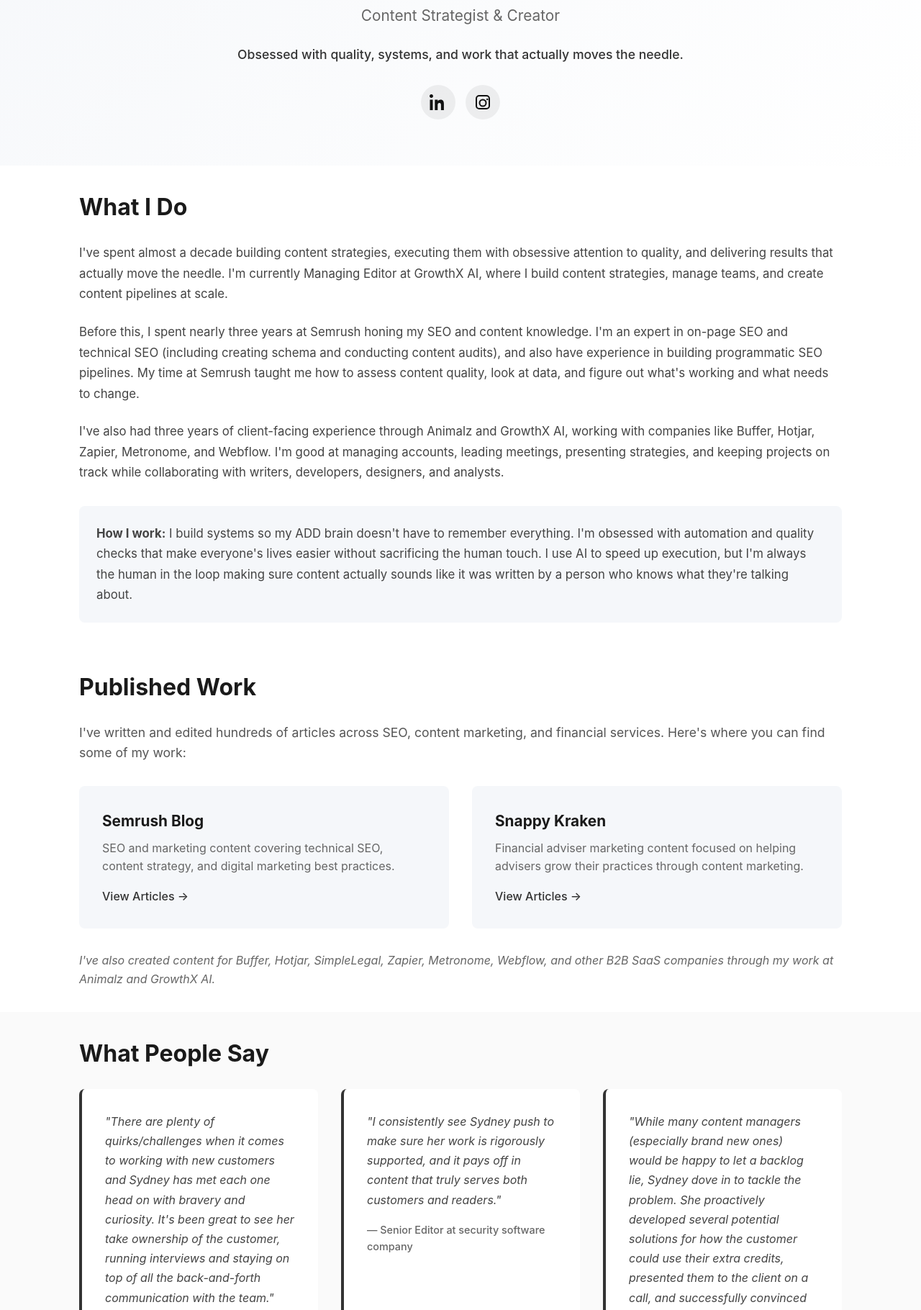
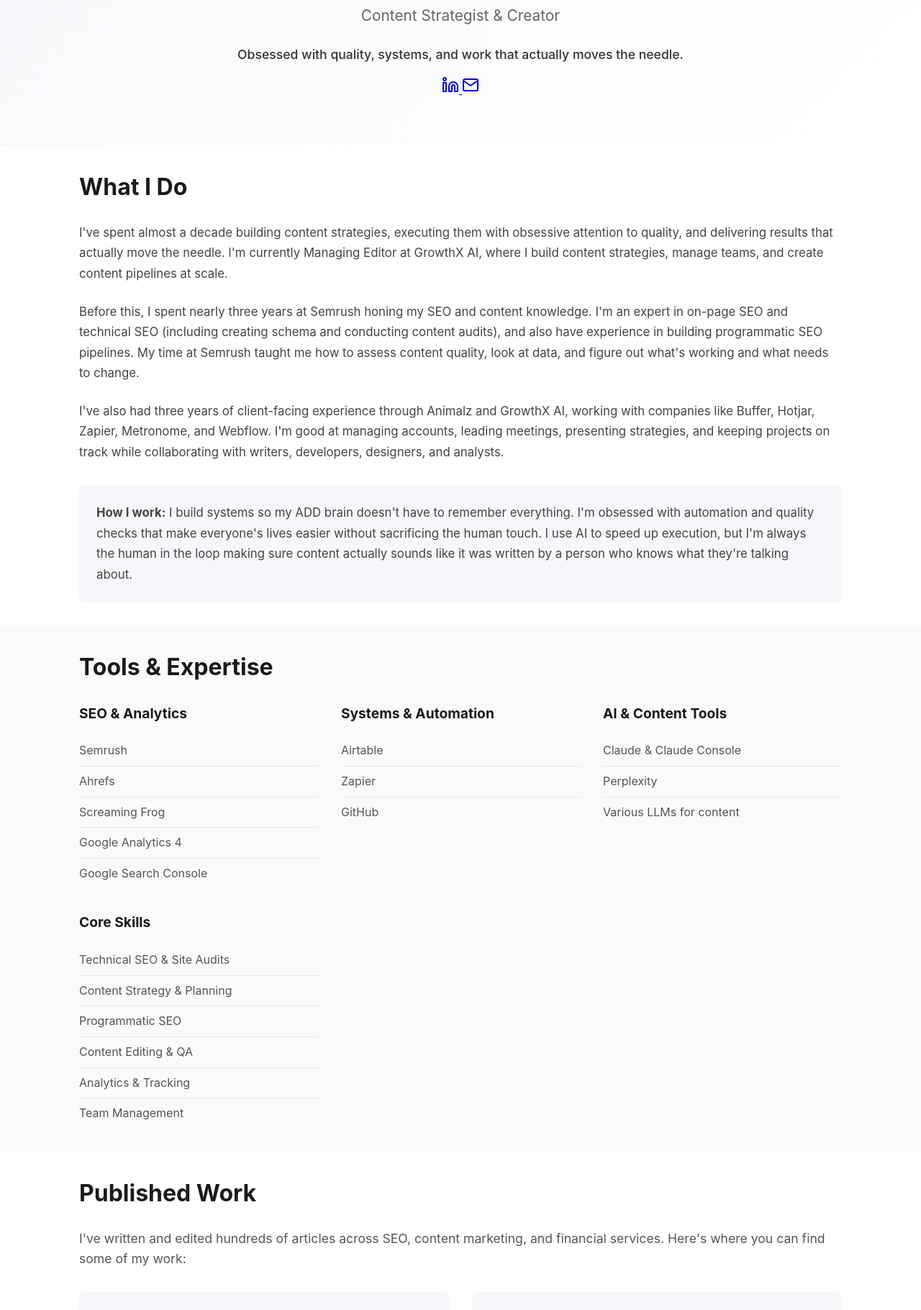
Before and after one commit to sydneygo/sydneyonthego.github.io, a plain HTML site: page index.html in a window 1280 px wide. Shown: the part 399-2219 px from the top of the page at 72% size. Drawn offline with Linux system fonts and the light colour scheme.

Commit message:
Refactor HTML structure and improve semantics

```diff
--- a/index.html
+++ b/index.html
@@ -15,6 +15,8 @@
     gtag('config', 'G-61X4V3GFKE');
   </script>
 </head>
+<!DOCTYPE html>
+<html lang="en">
 <body>
     <nav>
         <div class="nav-container">
@@ -31,18 +33,23 @@
     <header class="hero">
         <div class="hero-container">
             <div class="hero-content">
-        <img src="headshot.png" alt="Sydney Arin Go" class="profile-photo" />
+                <img src="headshot.png" alt="Sydney Arin Go" class="profile-photo">
                 <h1>Sydney Arin Go</h1>
-        <p class="tagline">Content Strategist &amp; Creator</p>
+                <p class="tagline">Content Strategist & Creator</p>
                 <p class="intro">Obsessed with quality, systems, and work that actually moves the needle.</p>
-
-        <!-- Social icons (LinkedIn + Instagram only) -->
-        <div class="social-icons" aria-label="Social links">
-          <a class="icon-btn" href="https://linkedin.com/in/sydneyaringo" target="_blank" rel="noopener noreferrer" aria-label="LinkedIn">
-            <svg viewBox="0 0 24 24" aria-hidden="true"><path d="M4.98 3.5C4.98 4.88 3.86 6 2.5 6S0 4.88 0 3.5 1.12 1 2.5 1s2.48 1.12 2.48 2.5zM.5 8.5h4V23h-4V8.5zm7 0h3.84v1.98h.05c.53-1 1.83-2.05 3.76-2.05 4.02 0 4.76 2.65 4.76 6.1V23h-4v-6.44c0-1.54-.03-3.52-2.15-3.52-2.16 0-2.49 1.68-2.49 3.41V23h-3.97V8.5z"/></svg>
+                <div class="hero-social-icons">
+                    <a href="https://linkedin.com/in/sydneyaringo" target="_blank" aria-label="LinkedIn">
+                        <svg xmlns="http://www.w3.org/2000/svg" width="24" height="24" viewBox="0 0 24 24" fill="none" stroke="currentColor" stroke-width="2" stroke-linecap="round" stroke-linejoin="round">
+                            <path d="M16 8a6 6 0 0 1 6 6v7h-4v-7a2 2 0 0 0-2-2 2 2 0 0 0-2 2v7h-4v-7a6 6 0 0 1 6-6z"></path>
+                            <rect x="2" y="9" width="4" height="12"></rect>
+                            <circle cx="4" cy="4" r="2"></circle>
+                        </svg>
                     </a>
-          <a class="icon-btn" href="https://instagram.com/sydneyaringo" target="_blank" rel="noopener noreferrer" aria-label="Instagram">
-            <svg viewBox="0 0 24 24" aria-hidden="true"><path d="M7 2h10a5 5 0 0 1 5 5v10a5 5 0 0 1-5 5H7a5 5 0 0 1-5-5V7a5 5 0 0 1 5-5zm0 2a3 3 0 0 0-3 3v10a3 3 0 0 0 3 3h10a3 3 0 0 0 3-3V7a3 3 0 0 0-3-3H7zm5 3.5A5.5 5.5 0 1 1 6.5 13 5.5 5.5 0 0 1 12 7.5zm0 2A3.5 3.5 0 1 0 15.5 13 3.5 3.5 0 0 0 12 9.5zm6.25-2.75a1.25 1.25 0 1 1-1.25 1.25 1.25 1.25 0 0 1 1.25-1.25z"/></svg>
+                    <a href="mailto:sydneyaringo@gmail.com" aria-label="Email">
+                        <svg xmlns="http://www.w3.org/2000/svg" width="24" height="24" viewBox="0 0 24 24" fill="none" stroke="currentColor" stroke-width="2" stroke-linecap="round" stroke-linejoin="round">
+                            <path d="M4 4h16c1.1 0 2 .9 2 2v12c0 1.1-.9 2-2 2H4c-1.1 0-2-.9-2-2V6c0-1.1.9-2 2-2z"></path>
+                            <polyline points="22,6 12,13 2,6"></polyline>
+                        </svg>
                     </a>
                 </div>
             </div>
@@ -53,11 +60,58 @@
         <div class="container">
             <h2>What I Do</h2>
             <p>I've spent almost a decade building content strategies, executing them with obsessive attention to quality, and delivering results that actually move the needle. I'm currently Managing Editor at GrowthX AI, where I build content strategies, manage teams, and create content pipelines at scale.</p>
+
             <p>Before this, I spent nearly three years at Semrush honing my SEO and content knowledge. I'm an expert in on-page SEO and technical SEO (including creating schema and conducting content audits), and also have experience in building programmatic SEO pipelines. My time at Semrush taught me how to assess content quality, look at data, and figure out what's working and what needs to change.</p>
+
             <p>I've also had three years of client-facing experience through Animalz and GrowthX AI, working with companies like Buffer, Hotjar, Zapier, Metronome, and Webflow. I'm good at managing accounts, leading meetings, presenting strategies, and keeping projects on track while collaborating with writers, developers, designers, and analysts.</p>
 
             <div class="personality-note">
                 <p><strong>How I work:</strong> I build systems so my ADD brain doesn't have to remember everything. I'm obsessed with automation and quality checks that make everyone's lives easier without sacrificing the human touch. I use AI to speed up execution, but I'm always the human in the loop making sure content actually sounds like it was written by a person who knows what they're talking about.</p>
+            </div>
+        </div>
+    </section>
+
+    <section class="skills">
+        <div class="container">
+            <h2>Tools & Expertise</h2>
+            <div class="skills-grid">
+                <div class="skill-category">
+                    <h3>SEO & Analytics</h3>
+                    <ul>
+                        <li>Semrush</li>
+                        <li>Ahrefs</li>
+                        <li>Screaming Frog</li>
+                        <li>Google Analytics 4</li>
+                        <li>Google Search Console</li>
+                    </ul>
+                </div>
+                <div class="skill-category">
+                    <h3>Systems & Automation</h3>
+                    <ul>
+                        <li>Airtable</li>
+                        <li>Zapier</li>
+                        <li>GitHub</li>
+                    </ul>
+                </div>
+                <div class="skill-category">
+                    <h3>AI & Content Tools</h3>
+                    <ul>
+                        <li>Claude & Claude Console</li>
+                        <li>Perplexity</li>
+                        <li>Various LLMs for content</li>
+                    </ul>
+                </div>
+                <div class="skill-category">
+                    <h3>Core Skills</h3>
+                    <ul>
+                        <li>Technical SEO & Site Audits</li>
+                        <li>Content Strategy & Planning</li>
+                        <li>Programmatic SEO</li>
+                        <li>Content Editing & QA</li>
+                        <li>Analytics & Tracking</li>
+                        <li>Team Management</li>
+                    </ul>
+                </div>
             </div>
         </div>
     </section>
@@ -123,16 +177,10 @@
     <footer>
         <div class="container">
             <p>&copy; 2025 Sydney Arin Go. All rights reserved.</p>
-      <div class="footer-links" aria-label="Footer links">
-        <a class="icon-btn" href="mailto:sydneyaringo@gmail.com" aria-label="Email">
-          <svg viewBox="0 0 24 24" aria-hidden="true"><path d="M2 5h20v14H2V5zm2 2v10h16V7l-8 5L4 7z"/></svg>
-        </a>
-        <a class="icon-btn" href="https://linkedin.com/in/sydneyaringo" target="_blank" rel="noopener noreferrer" aria-label="LinkedIn">
-          <svg viewBox="0 0 24 24" aria-hidden="true"><path d="M4.98 3.5C4.98 4.88 3.86 6 2.5 6S0 4.88 0 3.5 1.12 1 2.5 1s2.48 1.12 2.48 2.5zM.5 8.5h4V23h-4V8.5zm7 0h3.84v1.98h.05c.53-1 1.83-2.05 3.76-2.05 4.02 0 4.76 2.65 4.76 6.1V23h-4v-6.44c0-1.54-.03-3.52-2.15-3.52-2.16 0-2.49 1.68-2.49 3.41V23h-3.97V8.5z"/></svg>
-        </a>
-        <a class="icon-btn" href="https://instagram.com/sydneyaringo" target="_blank" rel="noopener noreferrer" aria-label="Instagram">
-          <svg viewBox="0 0 24 24" aria-hidden="true"><path d="M7 2h10a5 5 0 0 1 5 5v10a5 5 0 0 1-5 5H7a5 5 0 0 1-5-5V7a5 5 0 0 1 5-5zm0 2a3 3 0 0 0-3 3v10a3 3 0 0 0 3 3h10a3 3 0 0 0 3-3V7a3 3 0 0 0-3-3H7zm5 3.5A5.5 5.5 0 1 1 6.5 13 5.5 5.5 0 0 1 12 7.5zm0 2A3.5 3.5 0 1 0 15.5 13 3.5 3.5 0 0 0 12 9.5zm6.25-2.75a1.25 1.25 0 1 1-1.25 1.25 1.25 1.25 0 0 1 1.25-1.25z"/></svg>
-        </a>
+            <div class="footer-links">
+                <a href="mailto:sydneyaringo@gmail.com">Email</a>
+                <a href="https://linkedin.com/in/sydneyaringo" target="_blank">LinkedIn</a>
+                <a href="https://www.instagram.com/dontstopsydney/" target="_blank">Instagram</a>
             </div>
         </div>
     </footer>
```
Lines whose indentation alone changed are shown as unchanged.
